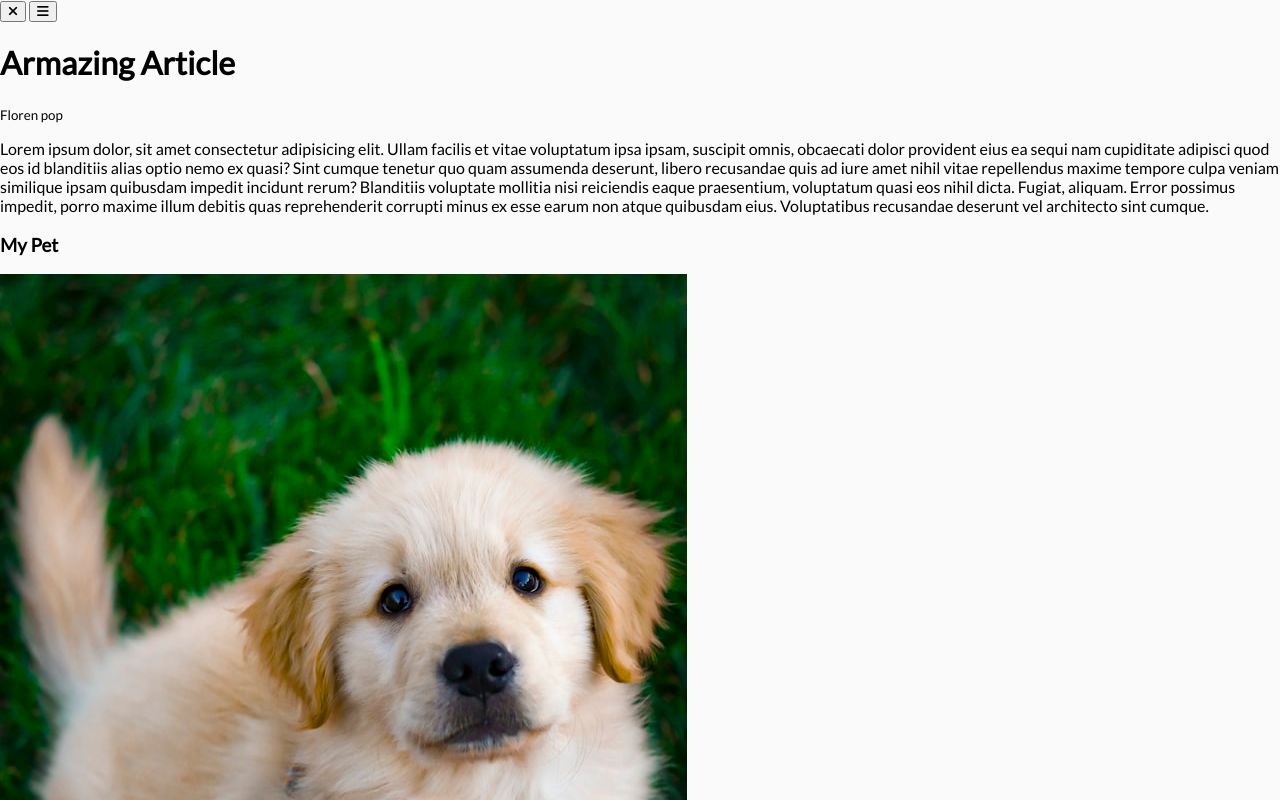
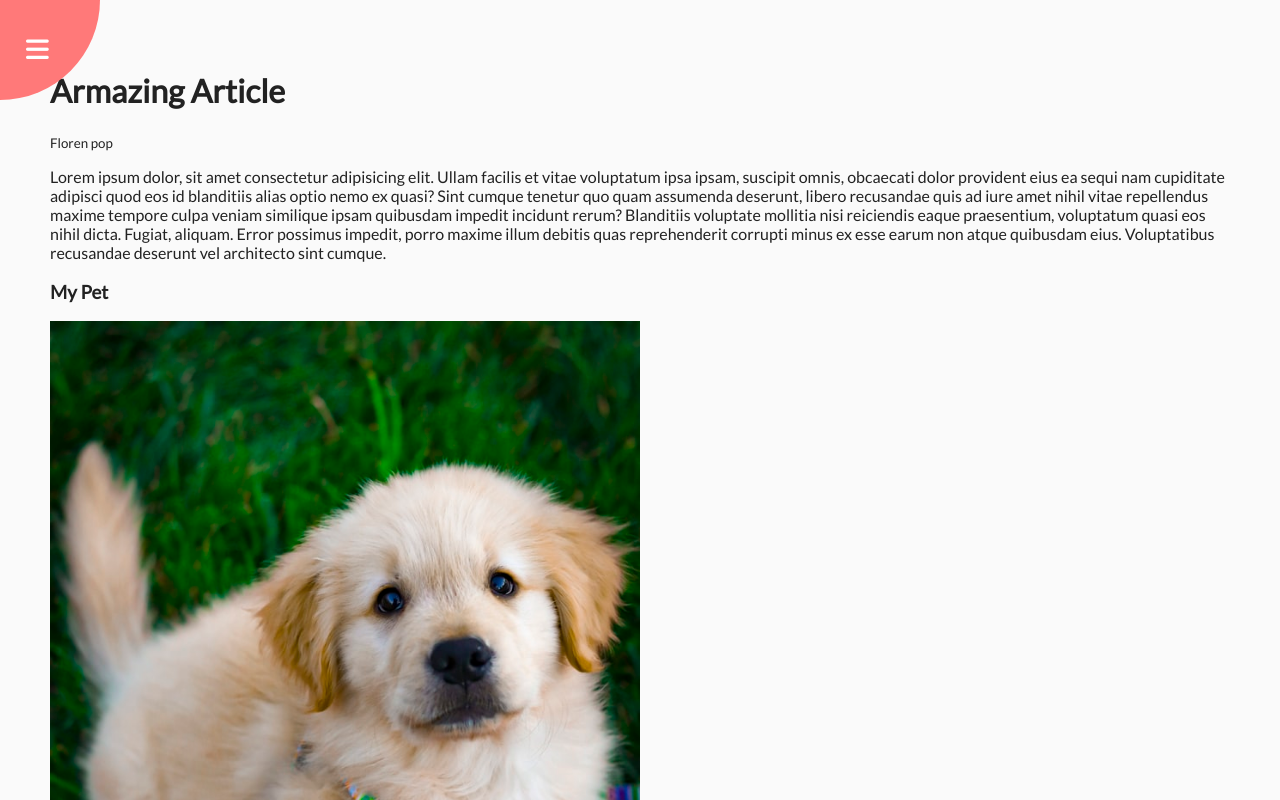
Before and after one commit to Tchilo/50-days-project, a plain HTML site: page index.html in a window 1280 px wide. Shown: the top 800 px of the page. Drawn offline with Linux system fonts and the light colour scheme.

Commit message:
Add styles to page

```diff
--- a/index.js
+++ b/index.js
@@ -0,0 +1,7 @@
+const bars = document.getElementById('open');
+const close = document.getElementById('close');
+const container = document.querySelector('.container');
+
+bars.addEventListener('click', () => {
+    container.classList.add('show-nav');
+});
--- a/style.css
+++ b/style.css
@@ -10,12 +10,63 @@ body {
   padding: 0;
   overflow-x: hidden;
   background-color: #333;
+  color: #222;
 }
 
 .container {
   background-color: #fafafa;
+  transform-origin: top left;
+  transition: transform 0.5s linear;
+  width: 100vw;
+  min-height: 100vh;
+  padding: 50px;
 }
 
 .container.show-nav {
-  transform: rotate(-25deg);
+  transform: rotate(-20deg);
 }
+
+.circle-container {
+  position: fixed;
+  top: -100px;
+  left: -100px;
+}
+
+.circle {
+  background-color: #ff7979;
+  height: 200px;
+  width: 200px;
+  border-radius: 50%;
+  position: relative;
+  transition: transform 0.5s linear;
+}
+
+.circle button {
+  position: absolute;
+  cursor: pointer;
+  top: 50%;
+  left: 50%;
+  height: 100px;
+  background: transparent;
+  border: 0;
+  font-size:26px;
+  color: #fff;
+}
+
+.circle button:focus {
+  outline: none;
+}
+
+.circle button#open {
+  left: 60%;
+}
+
+.circle button#close {
+  top: 60%;
+  transform: rotate(90deg);
+  transform-origin: top left;
+}
+
+.content img {
+  max-width: 50%;
+}
```
Also changed, not shown: index.html (+1 -1 lines).
